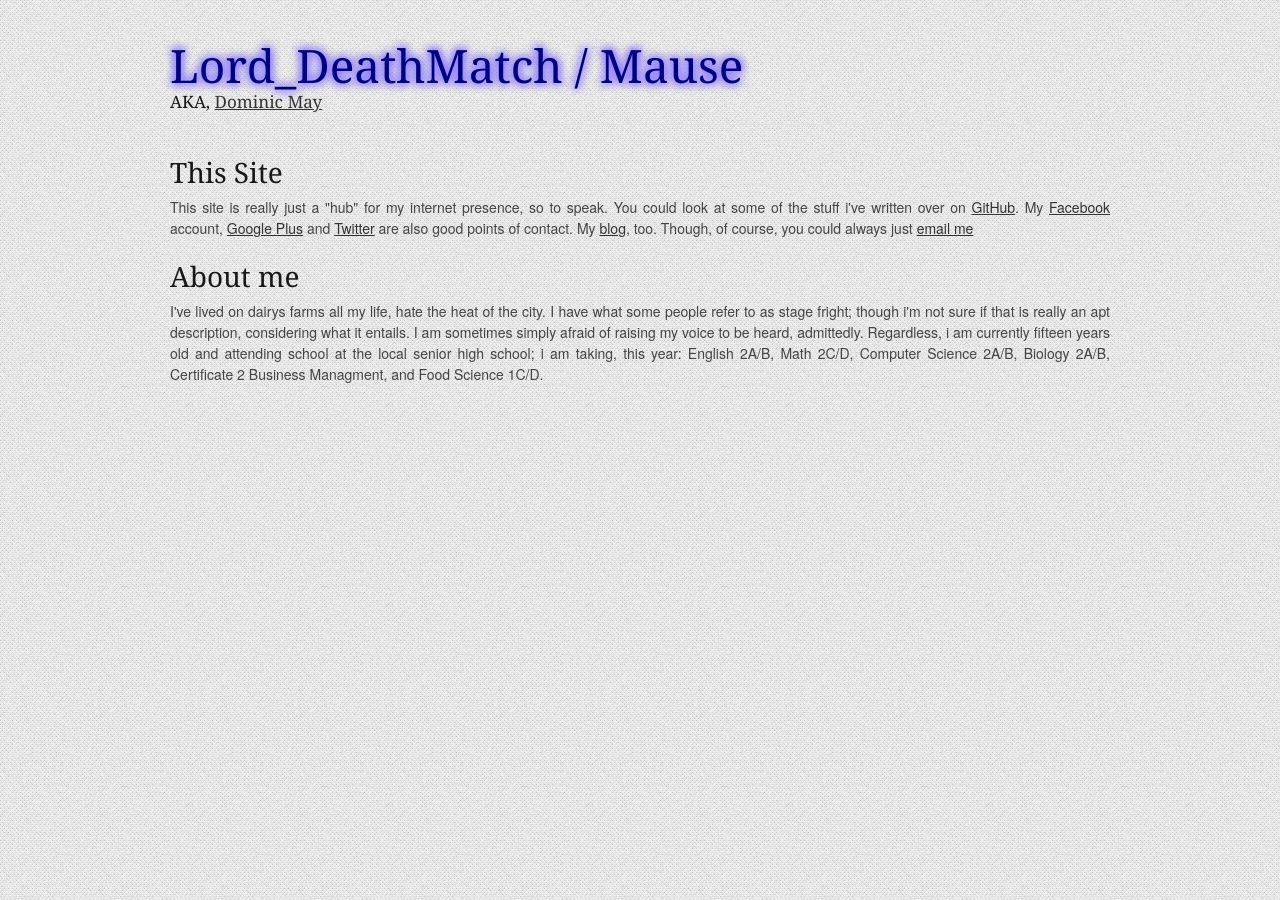
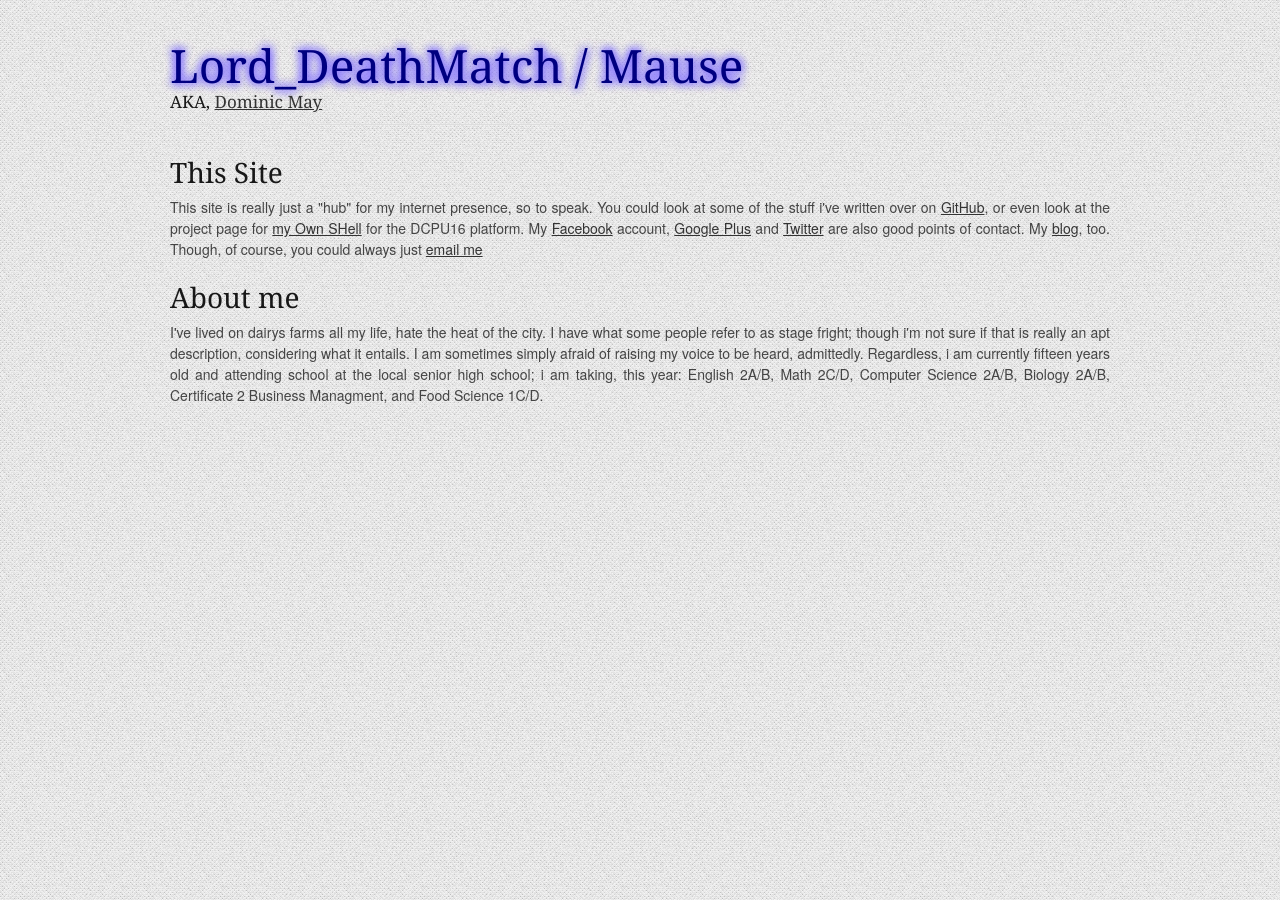
Before and after one commit to Mause/mause.github.com, a Jekyll site: the page index.html, which Jekyll copies as it is, in a window 1280 px wide. Built offline with Jekyll 4.4.1, drawn with Linux system fonts in a browser that asks for light colours; nearby versions of some CDN libraries.

Commit message:
Added link to DoSH page

```diff
--- a/index.html
+++ b/index.html
@@ -70,7 +70,10 @@ text-justify:inter-word;
 		</div>
 		<div class="one-half column">
 			<h3>This Site</h3>
-			<p>This site is really just a "hub" for my internet presence, so to speak. You could look at some of the stuff i've written over on <a href="http://github.com/Mause">GitHub</a>. My <a href=#>Facebook</a> account, <a href=#>Google Plus</a> and <a href=#>Twitter</a> are also good points of contact. My <a href="http://blog.mause.me">blog</a>, too. Though, of course, you could always just <a href="mailto:jack.thatch@gmail.com">email me</a></p>
+			<p>
+				This site is really just a "hub" for my internet presence, so to speak.
+				You could look at some of the stuff i've written over on <a href="http://github.com/Mause">GitHub</a>, or even look at the project page for <a href="http://mause.me/DoSH" title="Doms Own SHell">my Own SHell</a> for the DCPU16 platform. My <a href=#>Facebook</a> account, <a href=#>Google Plus</a> and <a href=#>Twitter</a> are also good points of contact. My <a href="http://blog.mause.me">blog</a>, too. Though, of course, you could always just <a href="mailto:jack.thatch@gmail.com">email me</a>
+			</p>
 		</div>
 		<div class="one-half column">
 		    <h3>About me</h3>
@@ -83,11 +86,6 @@ text-justify:inter-word;
 	                English 2A/B, Math 2C/D, Computer Science 2A/B, Biology 2A/B, <span title="This subject is a joke, an utter waste of time for me">Certificate 2 Business Managment,</span> and Food Science <span title="?">1C/D</span>.
 	            </p>
 		</div>
-		<!--<div class="one-third column">
-			<h3>Contact Me</h3>
-			<p>If you need to contact me, its probably best that you use the following address:<br><a href="mailto:jack.thatch@gmail.com">jack.thatch@gmail.com</a></p>
-		</div>-->
-
 	</div><!-- container -->
 
 
```
Lines whose indentation alone changed are shown as unchanged.
